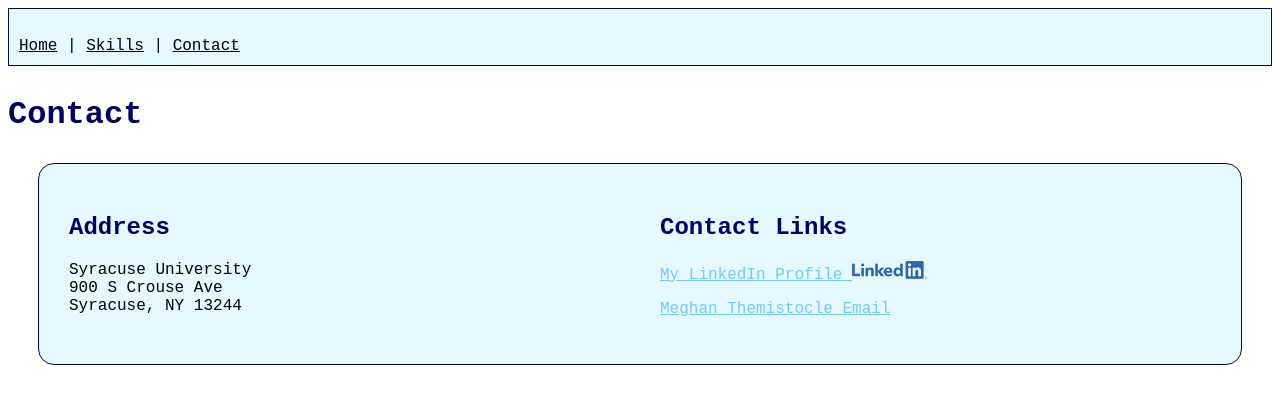
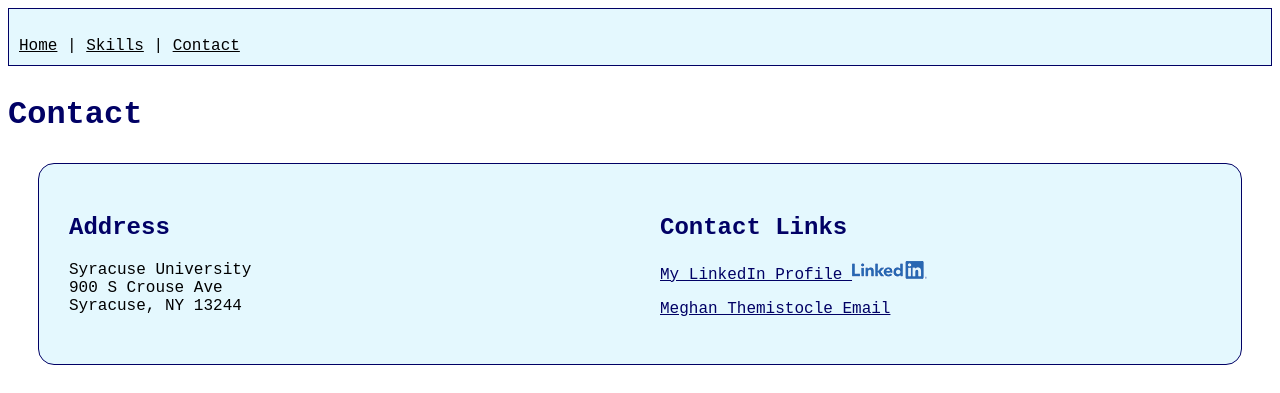
Before and after one commit to mthemistocle/ist263, a plain HTML site: page Labs/lab13/contact2.html in a window 1280 px wide. Shown: the top 393 px of the page. Drawn offline with Linux system fonts and the light colour scheme.

Commit message:
Update stylesheet7.css

```diff
--- a/Labs/lab13/stylesheet7.css
+++ b/Labs/lab13/stylesheet7.css
@@ -1,7 +1,7 @@
 body {background-color: #ffffff;
     color: #000000;
     font-family:'Courier New', Courier, monospace}
-a {color: #74ccf4;}
+a {color: #010165;}
 a:hover {color: #2389da;}
 
 h1,h2 {color: #010165}
```
